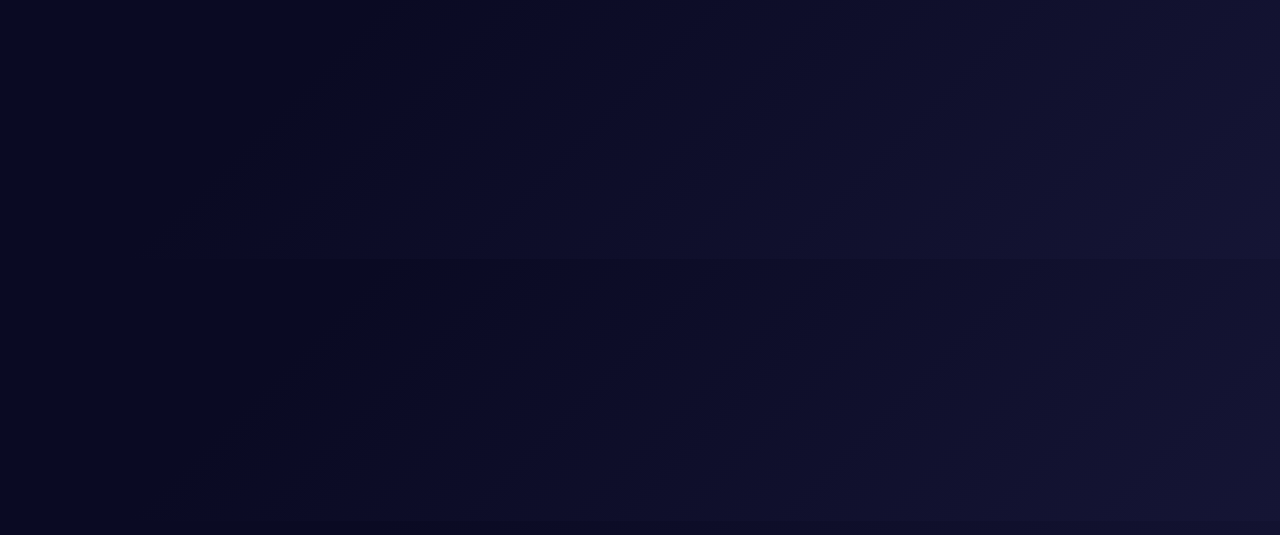
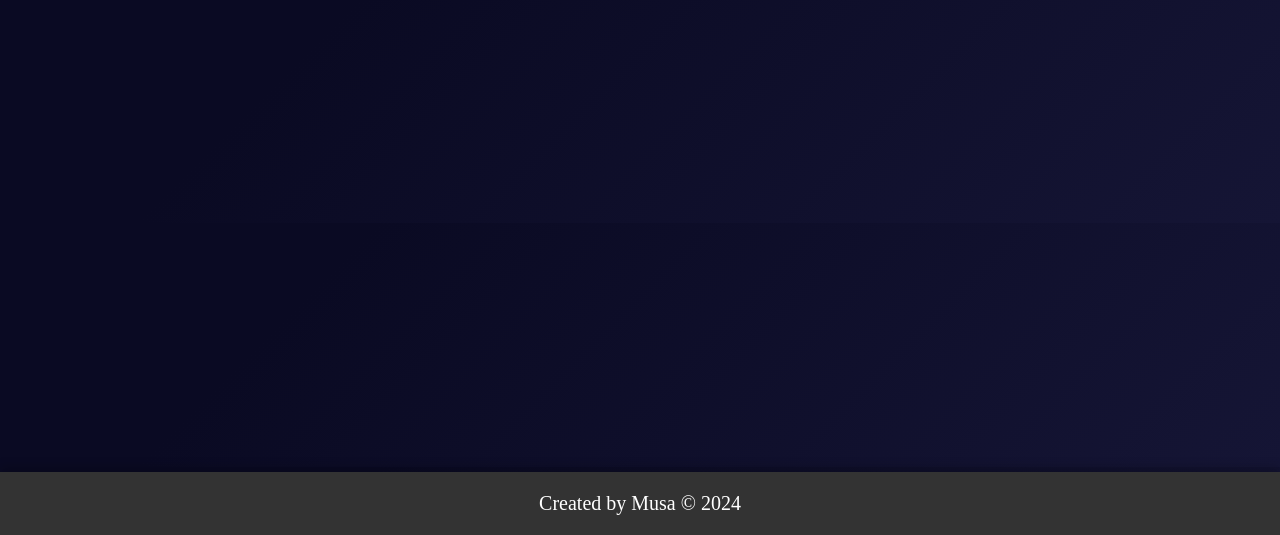
Before and after one commit to SAMCODE231/flexible-date-formatter-app, a plain HTML site: page index.html in a window 1280 px wide. Shown: the part 265-800 px from the top of the page. Drawn offline with Linux system fonts and the light colour scheme.

Commit message:
Update styles.css

```diff
--- a/styles.css
+++ b/styles.css
@@ -87,6 +87,22 @@ select {
   font-size: 2rem;
   text-align: center;
 }
+footer {
+  background-color: #333; /* Dark background color */
+  color: #fff; /* Light text color */
+  text-align: center;
+  padding: 20px 0;
+  position: fixed;
+  bottom: 0;
+  width: 100%;
+  box-shadow: 0px -5px 10px rgba(0, 0, 0, 0.2); /* Shadow for a subtle lift effect */
+}
+
+footer p {
+  margin: 0;
+  font-size: 20px;
+}
+
 
 @media (max-width: 375px) {
   .title {
```
